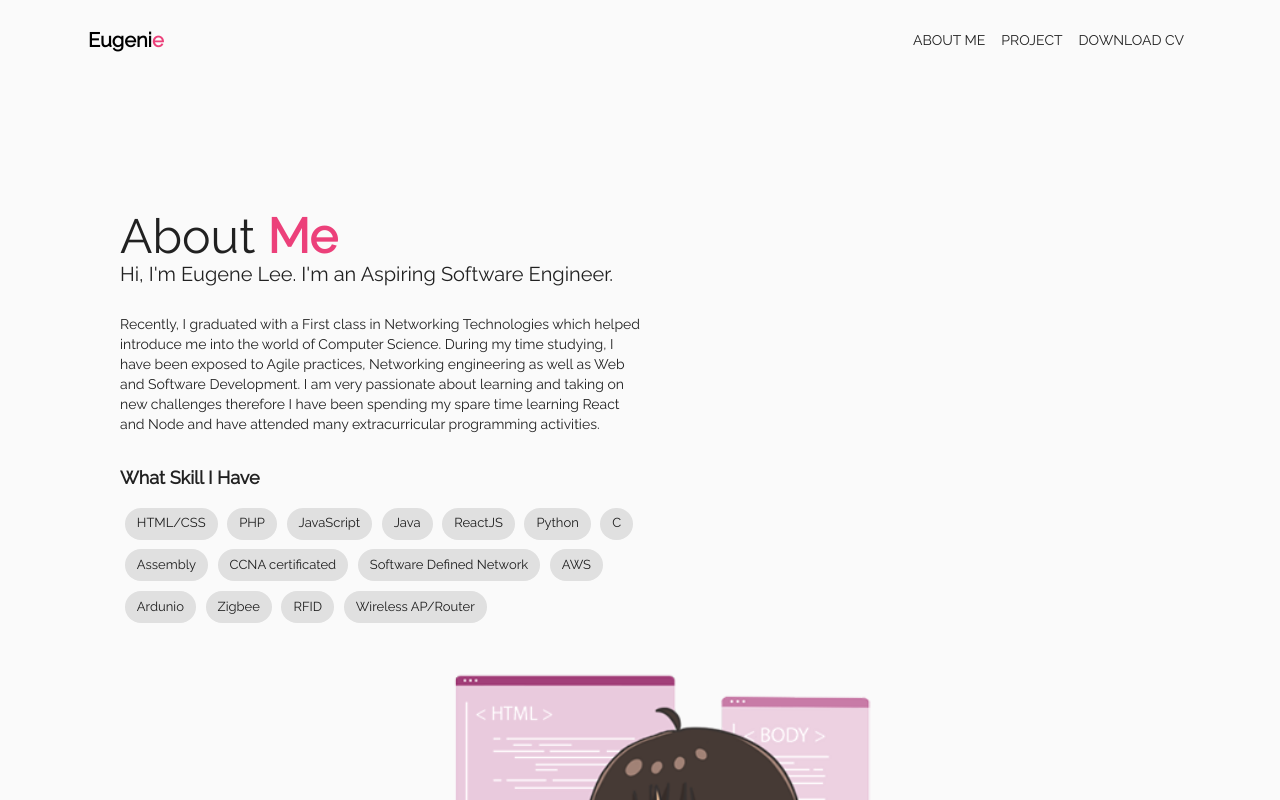
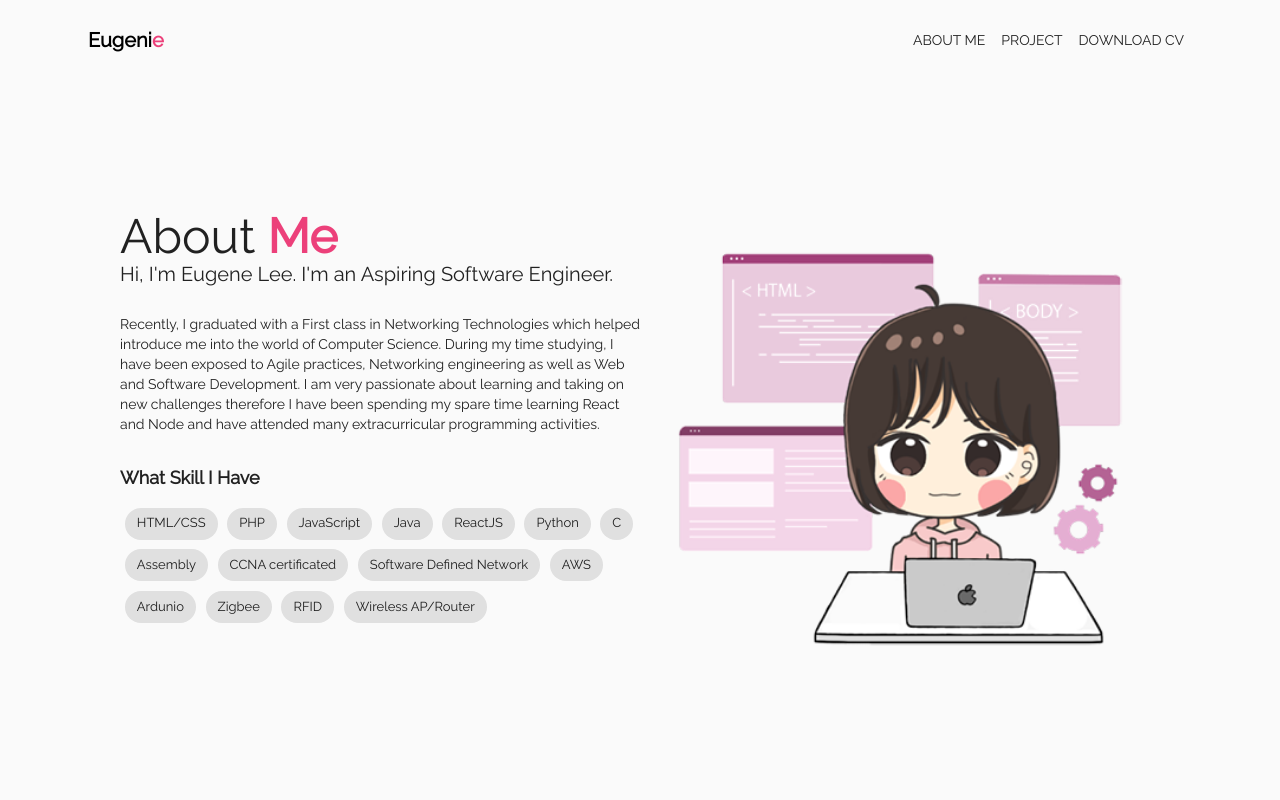
Before and after one commit to eugenelee97/Portfolio, a React (Create React App) app: page / in a window 1280 px wide. Shown: the top 800 px of the page. Built offline with nearby package versions, Linux system fonts and the light colour scheme.

Commit message:
added grid md for image

```diff
--- a/src/component/aboutMe/About_Logo.js
+++ b/src/component/aboutMe/About_Logo.js
@@ -21,7 +21,7 @@ export default function AboutImg() {
   const classes = useStyles();
 
   return (
-    <Grid className={classes.imgBlock} item sm={12}>
+    <Grid className={classes.imgBlock} item sm={12} md={6}>
       <img className={classes.img} src="./Eugene.png" alt="" />
     </Grid>
   );
```
